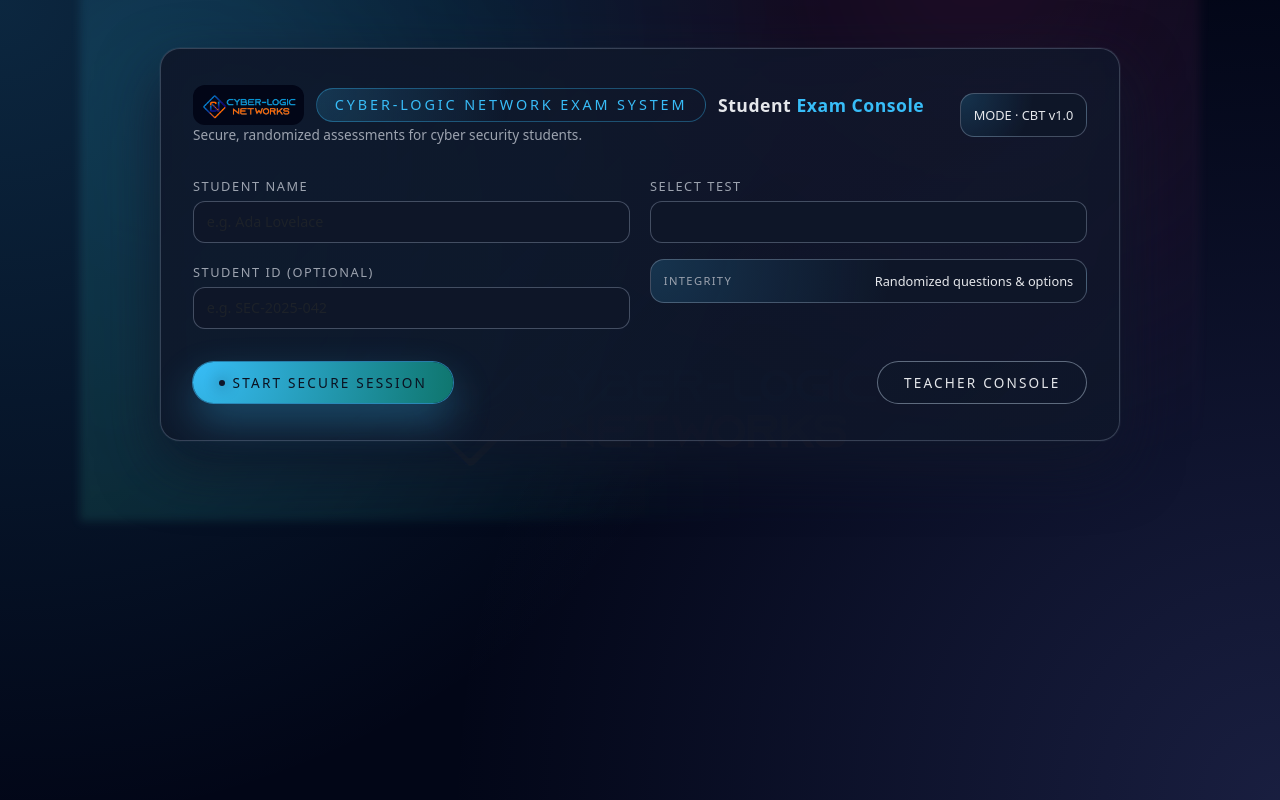
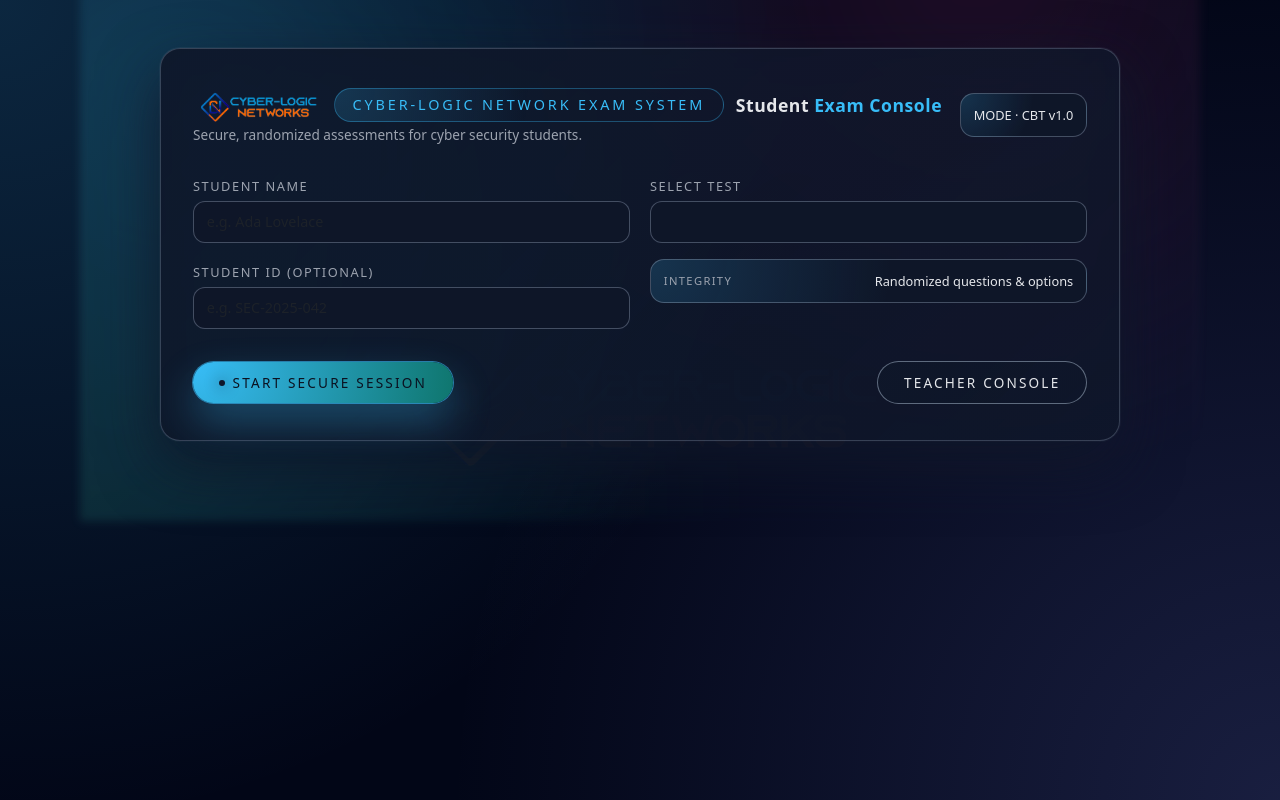
Before and after one commit to cyberdyne10/cyber-test-app, a website: page public/index.html in a window 1280 px wide. Drawn offline with nearby package versions, Linux system fonts and the light colour scheme; no server answers.

Commit message:
Remove extra background behind logo

```diff
--- a/public/style.css
+++ b/public/style.css
@@ -102,9 +102,6 @@
 
 .brand-logo {
   height: 40px;
-  border-radius: 12px;
-  background: #020617;
-  padding: 4px;
 }
 
 .panel-title-inline {
```
